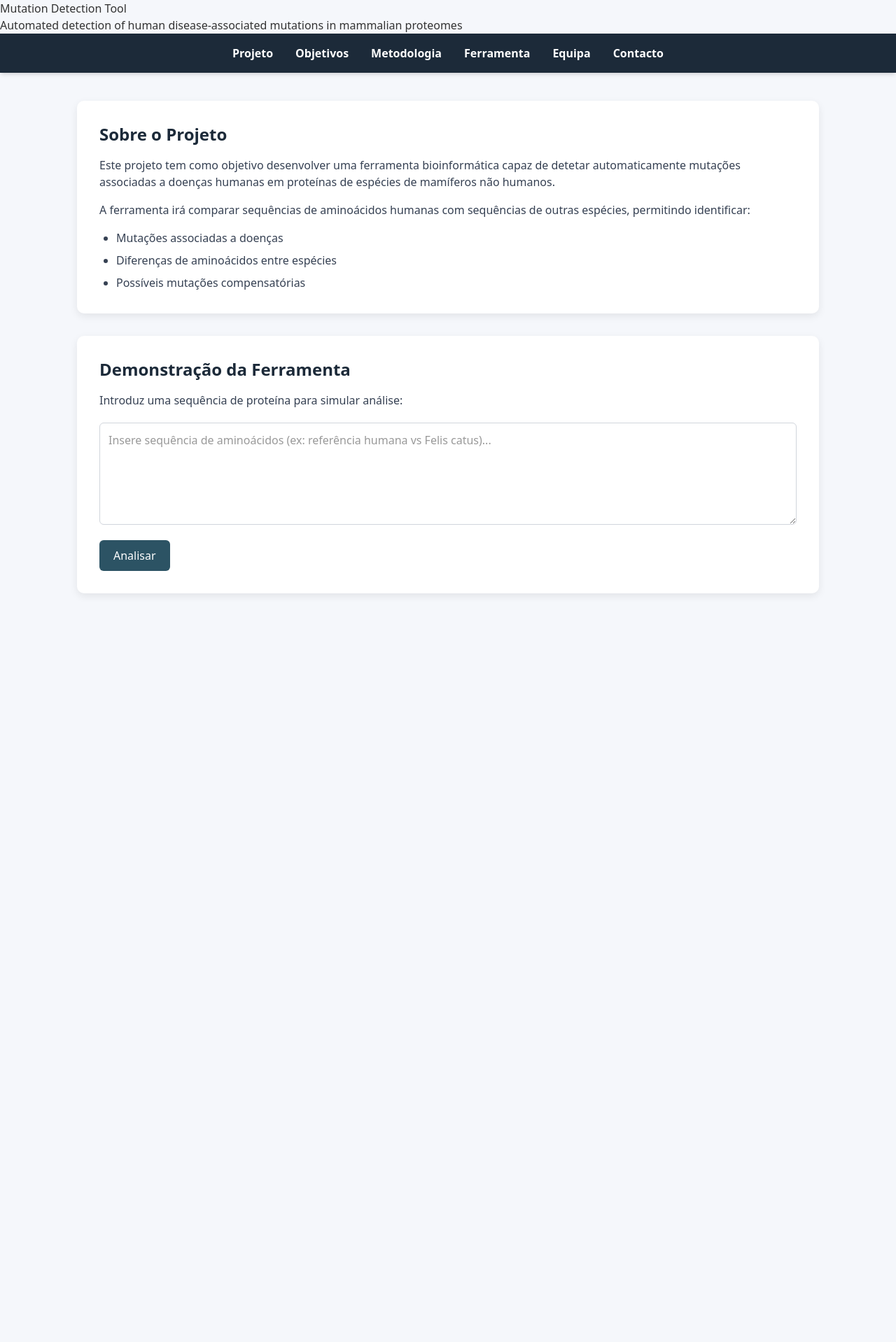
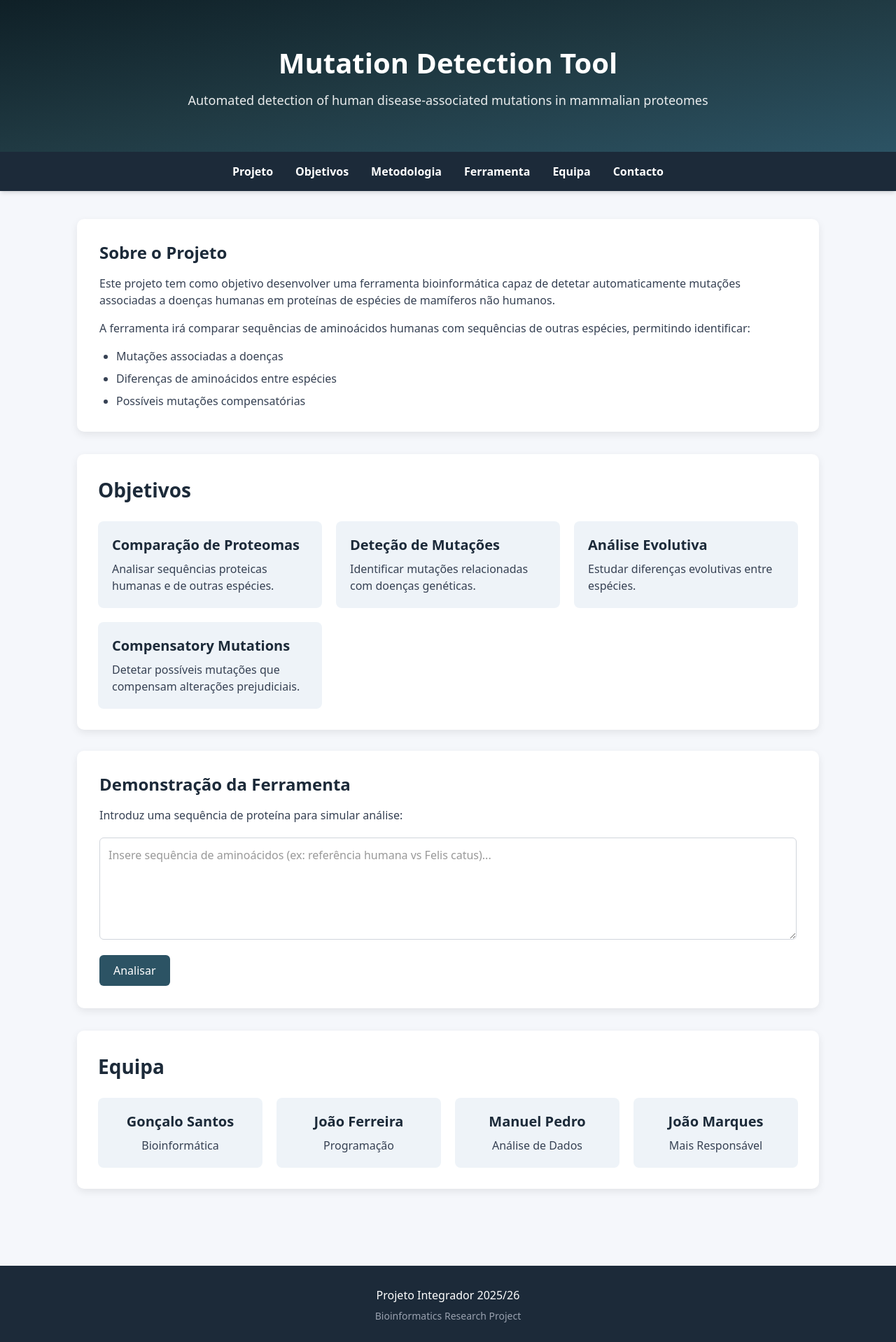
Before and after one commit to jPMm7/PI_V2, a React (Vite) app in the folder frontend/: page / in a window 1280 px wide. Shown: the top 1918 px of the page at 70% size. Before the commit the page ends 920 px from the top, so only its background shows below. Built offline with nearby package versions, Linux system fonts and the light colour scheme.

Commit message:
added homepage components

```diff
--- a/frontend/src/App.jsx
+++ b/frontend/src/App.jsx
@@ -2,6 +2,9 @@ import Header from './components/Header';
 import Navbar from './components/Navbar';
 import About from './components/About';
 import ToolDemo from './components/ToolDemo';
+import Objectives from './components/Objectives';
+import Team from './components/Team';
+import Footer from './components/Footer';
 
 function App() {
   return (
@@ -12,8 +15,13 @@ function App() {
       {/* Este main atua como a classe .container original */}
       <main className="max-w-[1100px] mx-auto px-5 py-10">
         <About />
+        <Objectives />
         <ToolDemo />
+        <Team />
+
+
       </main>
+      <Footer />
     </div>
   );
 }
--- /dev/null
+++ b/frontend/src/components/Footer.jsx
@@ -0,0 +1,8 @@
+export default function Footer() {
+  return (
+    <footer className="bg-[#1c2a39] text-white text-center py-[30px] mt-[40px]">
+      <p className="m-0 mb-2 font-medium">Projeto Integrador 2025/26</p>
+      <p className="m-0 text-gray-400 text-sm">Bioinformatics Research Project</p>
+    </footer>
+  );
+}
--- a/frontend/src/components/Header.jsx
+++ b/frontend/src/components/Header.jsx
@@ -1,8 +1,12 @@
 export default function Header() {
   return (
-    <header>
-      <h1>Mutation Detection Tool</h1>
-      <p>Automated detection of human disease-associated mutations in mammalian proteomes</p>
+    <header className="bg-gradient-to-br from-[#0f2027] via-[#203a43] to-[#2c5364] text-white py-[60px] px-5 text-center">
+      <h1 className="text-[40px] font-bold mb-[10px] mt-0">
+        Mutation Detection Tool
+      </h1>
+      <p className="text-[18px] opacity-90 m-0">
+        Automated detection of human disease-associated mutations in mammalian proteomes
+      </p>
     </header>
   );
 }
--- a/frontend/src/components/Objectives.jsx
+++ b/frontend/src/components/Objectives.jsx
@@ -0,0 +1,40 @@
+export default function Objectives() {
+  // Lista de objetivos retirada do vosso protótipo inicial
+  const objectivesList = [
+    {
+      title: "Comparação de Proteomas",
+      desc: "Analisar sequências proteicas humanas e de outras espécies."
+    },
+    {
+      title: "Deteção de Mutações",
+      desc: "Identificar mutações relacionadas com doenças genéticas."
+    },
+    {
+      title: "Análise Evolutiva",
+      desc: "Estudar diferenças evolutivas entre espécies."
+    },
+    {
+      title: "Compensatory Mutations",
+      desc: "Detetar possíveis mutações que compensam alterações prejudiciais."
+    }
+  ];
+
+  return (
+    <section id="objectives" className="bg-white p-[30px] mb-[30px] rounded-[10px] shadow-[0_4px_12px_rgba(0,0,0,0.08)]">
+      <h2 className="text-[#1c2a39] text-[28px] font-bold mt-0 mb-6">Objetivos</h2>
+
+      {/* Aqui recriamos a classe .grid do vosso colega de forma automática */}
+      <div className="grid grid-cols-[repeat(auto-fit,minmax(250px,1fr))] gap-5">
+
+        {/* O React vai percorrer a lista acima e gerar um cartão para cada objetivo */}
+        {objectivesList.map((item, index) => (
+          <div key={index} className="bg-[#eef3f8] p-5 rounded-lg hover:shadow-md transition-shadow">
+            <h3 className="text-[#1c2a39] text-xl font-semibold mt-0 mb-2">{item.title}</h3>
+            <p className="text-gray-700 m-0">{item.desc}</p>
+          </div>
+        ))}
+
+      </div>
+    </section>
+  );
+}
--- /dev/null
+++ b/frontend/src/components/Team.jsx
@@ -0,0 +1,31 @@
+export default function Team() {
+  // A lista da vossa equipa baseada no protótipo original
+  const teamMembers = [
+    { name: "Gonçalo Santos", role: "Bioinformática" },
+    { name: "João Ferreira", role: "Programação" },
+    { name: "Manuel Pedro", role: "Análise de Dados" },
+    { name: "João Marques", role: "Mais Responsável" }
+  ];
+
+  return (
+    <section id="team" className="bg-white p-[30px] mb-[30px] rounded-[10px] shadow-[0_4px_12px_rgba(0,0,0,0.08)]">
+      <h2 className="text-[#1c2a39] text-[28px] font-bold mt-0 mb-6">Equipa</h2>
+
+      {/* Container Flexbox: flex-wrap permite que os blocos desçam de linha em ecrãs pequenos */}
+      <div className="flex flex-wrap gap-5">
+
+        {teamMembers.map((member, index) => (
+          /* flex-1 faz com que ocupem o mesmo espaço, min-w-[200px] garante que não ficam esmagados */
+          <div
+            key={index}
+            className="flex-1 min-w-[200px] bg-[#eef3f8] p-5 rounded-lg text-center hover:bg-[#e2eaf4] transition-colors"
+          >
+            <h3 className="text-[#1c2a39] text-xl font-semibold mt-0 mb-2">{member.name}</h3>
+            <p className="text-gray-700 m-0">{member.role}</p>
+          </div>
+        ))}
+
+      </div>
+    </section>
+  );
+}
```
